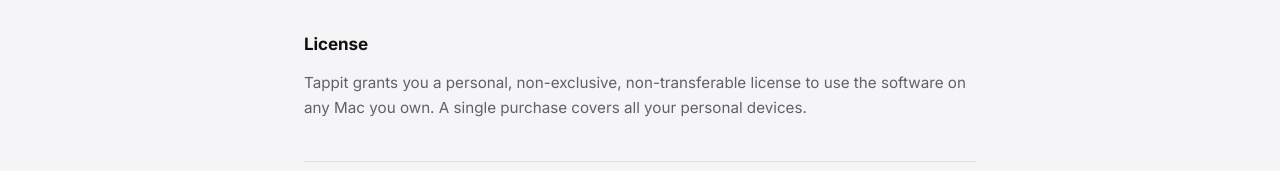
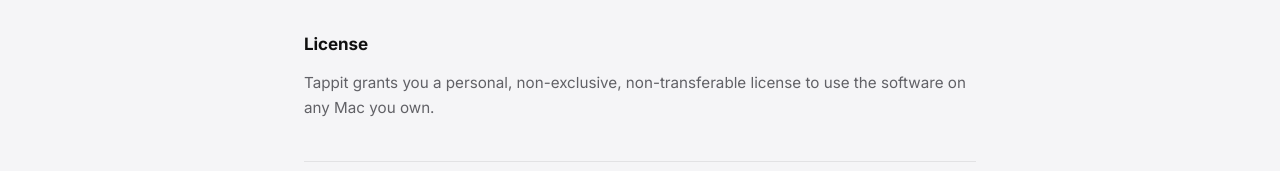
Before and after one commit to jtapia/magic-touch-web, a Next.js app: page /terms in a window 1280 px wide. Shown: the part 434-605 px from the top of the page. Built offline with nearby package versions, Linux system fonts and the light colour scheme; no server answers.

Commit message:
chore: remove unnecessary content

```diff
--- a/src/app/terms/page.tsx
+++ b/src/app/terms/page.tsx
@@ -36,7 +36,7 @@ export default function TermsOfUse() {
         <article className="prose-section">
           <h2>License</h2>
           <p>
-            Tappit grants you a personal, non-exclusive, non-transferable license to use the software on any Mac you own. A single purchase covers all your personal devices.
+            Tappit grants you a personal, non-exclusive, non-transferable license to use the software on any Mac you own.
           </p>
 
           <h2>Purchase and pricing</h2>
--- a/src/components/Pricing.tsx
+++ b/src/components/Pricing.tsx
@@ -172,7 +172,6 @@ export default function Pricing() {
             >
               Buy Tappit
             </a>
-            <p className="text-center text-xs text-dim">30-day refund · No questions asked</p>
           </div>
         </motion.div>
 
```
Also changed, not shown: 1 other file (tests, documents, lock files or other folders).
